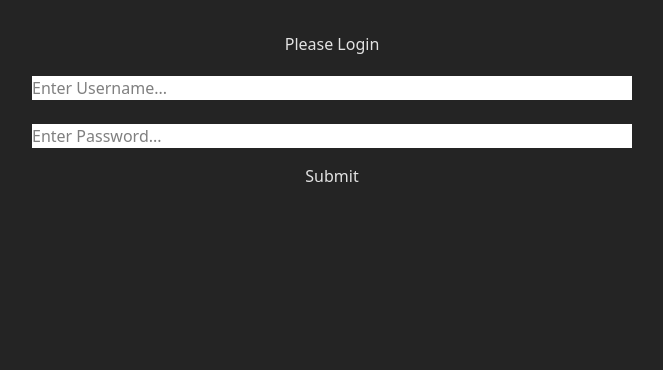
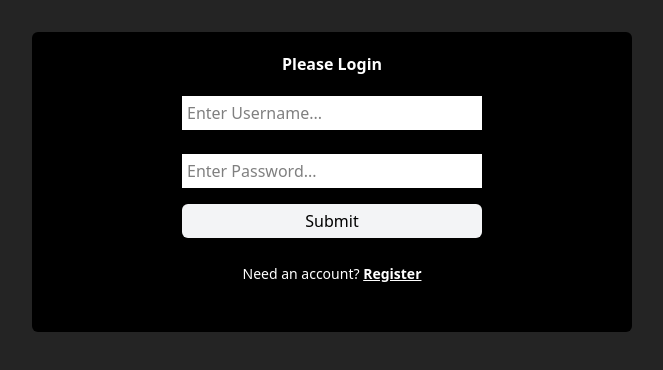
Before and after one commit to kevinneyer/biergarten-typescript, a React (Vite) app: page /login in a window 1280 px wide. Shown: the top 370 px of the page, without its empty margins (308-971 px from the left). Built offline with nearby package versions, Linux system fonts and the light colour scheme; no server answers.

Commit message:
update login styling and begin register

```diff
--- a/src/App.css
+++ b/src/App.css
@@ -3,4 +3,5 @@
   margin: 0 auto;
   padding: 2rem;
   text-align: center;
+  min-height: 100vh;
 }
--- a/src/components/LandingPage.tsx
+++ b/src/components/LandingPage.tsx
@@ -14,13 +14,13 @@ const LandingPage = ({currentUser, userFetchComplete}: LandingPageProps) => {
             {userFetchComplete ?
                 currentUser ?
                     <div className='flex flex-col items-center mt-[50px]'>
-                        Welcome Back {currentUser.username}. Let's get started!
+                        Welcome back, {currentUser.username}. Let's get started!
                     </div>
                 :
                     <div className='flex flex-col items-center mt-[50px]'>
-                        Welcome! Please login to get started.
-                        <NavLink className='bg-black w-1/3 p-2 rounded-sm mt-[15px]' to={`/login`}>
-                            Login
+                        Welcome! Please login or sign up to
+                        <NavLink className='bg-black w-1/3 p-2 rounded-sm mt-[15px] hover:bg-gray-500 transition-all ease-in-out' to={`/login`}>
+                            Get Started
                         </NavLink>
                     </div>
             :
--- a/src/components/Login.tsx
+++ b/src/components/Login.tsx
@@ -1,13 +1,13 @@
 import React from 'react';
 import { useState } from 'react';
-import { useNavigate } from "react-router";
+import { useNavigate } from 'react-router';
 import { API_URL } from '../config.ts';
+import { NavLink } from 'react-router';
 interface LoginProps {
     setUser: (user: LoginResponseInterface) => void;
-    currentUser: UserInterface | null;
 }
 
-const Login = ({ setUser, currentUser }: LoginProps) => {
+const Login = ({ setUser }: LoginProps) => {
     const [username, setUsername] = useState<string | null>(null);
     const [password, setPassword] = useState<string | null>(null);
 
@@ -23,6 +23,14 @@ const Login = ({ setUser, currentUser }: LoginProps) => {
 
     const loginHandler = (e: React.FormEvent<HTMLFormElement>) => {
         e.preventDefault();
+
+        if (!username || !password) {
+            alert('errors');
+            return;
+        }
+
+        // This will need some kind of flash error validation if username exists,
+        // or any kind of username/password errors.
         fetch(`${API_URL}/login`, {
             method: 'POST',
             headers: {
@@ -36,24 +44,30 @@ const Login = ({ setUser, currentUser }: LoginProps) => {
         })
         .then(res => res.json())
         .then(data => {
-
             setUser(data);
-            navigate('/profile')
-        })
+            navigate('/profile');
+        });
     };
 
     return (
-        <div className="flex flex-col items-center">
-            { currentUser?.username ?? 'Please Login' }
-            <form className="w-[600px] flex flex-col gap-4 mt-5" onSubmit={loginHandler}>
-                <div className='text-black flex flex-col gap-6'>
-                    <input className='bg-white' type="text" placeholder="Enter Username..." onChange={handleUsernameChange} />
-                    <input className='bg-white' type="text" placeholder="Enter Password..." onChange={handlePasswordChange} />
+        <div className='flex flex-col items-center'>
+            <div className='bg-black rounded-md w-[600px] h-[300px] p-5 text-white'>
+                <div className='flex flex-col items-center'>
+                    <span className='text-[16px] font-bold'>Please Login</span>
+                    <form className='w-[300px] flex flex-col gap-4 mt-5' onSubmit={loginHandler}>
+                        <div className='text-black flex flex-col gap-6'>
+                            <input className='bg-white p-[5px]' type='text' placeholder='Enter Username...' onChange={handleUsernameChange} />
+                            <input className='bg-white p-[5px]' type='text' placeholder='Enter Password...' onChange={handlePasswordChange} />
+                        </div>
+                        <input className='bg-gray-100 hover:bg-gray-400 cursor-pointer transition-all ease-in-out text-black p-[5px] rounded-md' type='submit'></input>
+                    </form>
                 </div>
-                <input type="submit"></input>
-            </form>
+                <div className='mt-[25px] text-[14px]'>
+                    Need an account?  <NavLink className='font-bold cursor-pointer underline' to={'/register'}>Register</NavLink>
+                </div>
+            </div>
         </div>
-    )
+    );
 };
 
 export default Login;
--- /dev/null
+++ b/src/components/LoginCallout.tsx
@@ -0,0 +1,19 @@
+import { NavLink } from 'react-router';
+
+const LoginCallout = () => {
+    return (
+        <div className='flex flex-col items-center justify-center'>
+            You Must Be Logged In to View This Page
+            <button
+                className='bg-blue-900 p-2 rounded-sm mt-5 w-[200px] hover:bg-black transition-all ease-in-out'
+                type="button"
+            >
+                <NavLink to={`/login`}>
+                    Login
+                </NavLink>
+            </button>
+        </div>
+    )
+};
+
+export default LoginCallout;
--- a/src/components/Profile.tsx
+++ b/src/components/Profile.tsx
@@ -17,6 +17,7 @@ interface FavoriteInterface {
 const Profile = ({profileUser, currentUser, deleteReview, createFollowHandler, deleteFollowHandler, isFollowing}: ProfileProps) => {
     const hasReviews = profileUser?.reviews?.length > 0;
     const hasDesiredBeers = profileUser?.favorites?.length > 0;
+    const isMe = profileUser?.id == currentUser?.id;
 
     const deleteReviewHandler = (e: React.MouseEvent<HTMLDivElement>, id: number): void => {
         deleteReview(e, id)
@@ -45,6 +46,7 @@ const Profile = ({profileUser, currentUser, deleteReview, createFollowHandler, d
                                 Followers: {profileUser.followers?.length}
                             </div>
                         </div>
+                        {!isMe ?
                             <div>
                                 {isFollowing ?
                                 <button
@@ -64,6 +66,9 @@ const Profile = ({profileUser, currentUser, deleteReview, createFollowHandler, d
                                 </button>
                                 }
                             </div>
+                            :
+                            null
+                        }
                     </div>
                     <div>
                         Reviews
--- /dev/null
+++ b/src/components/Register.tsx
@@ -0,0 +1,50 @@
+import { useState } from 'react';
+
+interface RegisterProps {
+    setUser: (user: LoginResponseInterface) => void;
+}
+const Register = ({setUser}: RegisterProps) => {
+    const [username, setUsername] = useState<string | null>(null);
+    const [password, setPassword] = useState<string | null>(null);
+    const [confirmPassword, setConfirmPassword] = useState<string | null>(null);
+    const [email, setEmail] = useState<string | null>(null);
+    const [image, setImage] = useState<string | null>(null);
+
+    const handleUsername = (e) => {
+        setUsername(e.target.value)
+    }
+
+    const handleEmail = (e) => {
+        setEmail(e.target.value)
+    }
+
+    const handlePassword = (e) => {
+        setPassword(e.target.value)
+    }
+
+    const handleConfirmPassword = (e) => {
+        setConfirmPassword(e.target.value)
+    }
+
+    const handleImage = (e) => {
+        setImage(e.target.value)
+    }
+    return (
+         <div className='flex flex-col items-center'>
+            <div className='bg-black rounded-md w-[600px] h-[300px] p-5 text-white'>
+                <div className='flex flex-col items-center'>
+                    <span className='text-[16px] font-bold'>Please Login</span>
+                    <form className='w-[300px] flex flex-col gap-4 mt-5' onSubmit={loginHandler}>
+                        <div className='text-black flex flex-col gap-6'>
+                            <input className='bg-white p-[5px]' type='text' placeholder='Enter Username...' onChange={handleUsernameChange} />
+                            <input className='bg-white p-[5px]' type='text' placeholder='Enter Password...' onChange={handlePasswordChange} />
+                        </div>
+                        <input className='bg-gray-100 hover:bg-gray-400 cursor-pointer transition-all ease-in-out text-black p-[5px] rounded-md' type='submit'></input>
+                    </form>
+                </div>
+            </div>
+        </div>
+    );
+};
+
+export default Register;
--- a/src/containers/HomeContainer.tsx
+++ b/src/containers/HomeContainer.tsx
@@ -8,6 +8,7 @@ import LandingPage from '../components/LandingPage';
 import ProfileContainer from './ProfileContainer';
 import UsersContainer from './UsersContainer.tsx';
 import { API_URL } from '../config.ts';
+import Register from '../components/Register.tsx';
 
 const HomeContainer = () => {
     const token = localStorage.token;
@@ -61,7 +62,8 @@ const HomeContainer = () => {
                 <NavBar currentUser={currentUser} logoutUser={logoutUser}/>
                 <Routes>
                     <Route path='/' element={<LandingPage currentUser={currentUser} userFetchComplete={userFetchComplete} />} />
-                    <Route path='/login' element={<Login setUser={setUser} currentUser={currentUser} />} />
+                    <Route path='/login' element={<Login setUser={setUser} />} />
+                    <Route path='/register' element={<Register setUser={setUser} />} />
                     <Route path='/beers' element={<BeersContainer currentUser={currentUser} />} />
                     <Route path='/beers/:beerId' element={<BeerPageContainer currentUser={currentUser} updateCurrentUser={updateCurrentUser} />} />
                     <Route path='/profile' element={<ProfileContainer currentUser={currentUser} updateCurrentUser={updateCurrentUser} />} />
--- a/src/containers/ProfileContainer.tsx
+++ b/src/containers/ProfileContainer.tsx
@@ -23,6 +23,8 @@ const ProfileContainer = ({currentUser, updateCurrentUser}: ProfileContainerProp
     const [isFollowing, setIsFollowing] = useState<boolean>(false);
     const [followId, setFollowId] = useState<number | null>(null);
 
+    const token = localStorage.token;
+
     // Since this component is shared between 2 routes, only fetch if a userId is present.
     useEffect(() => {
         if (userId) {
@@ -38,7 +40,7 @@ const ProfileContainer = ({currentUser, updateCurrentUser}: ProfileContainerProp
                     }
                 })
         }
-    }, [userId, currentUser]);
+    }, [userId, currentUser, token]);
 
     // If userId, use fetchedUser, otherwise default to currentUser.
     // Could be potentially be problematic if no logged in and userId does not exist.
```
Also changed, not shown: src/containers/BeersContainer.tsx (+4 -20 lines), src/containers/UsersContainer.tsx (+10 -13 lines). Lines whose indentation alone changed are shown as unchanged.
